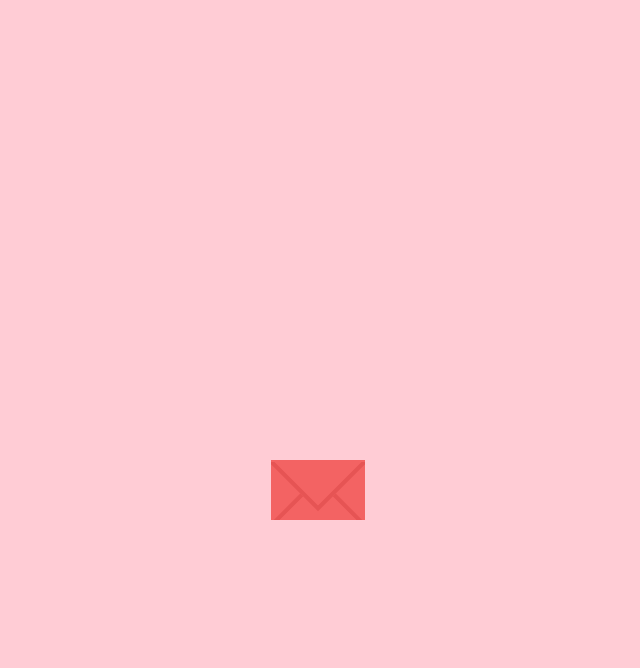
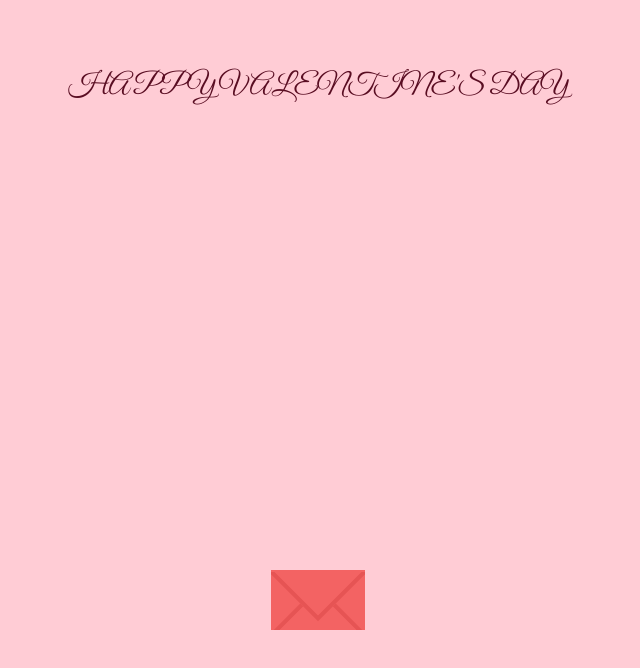
Before and after one commit to cherymochi/valentine-site, a plain HTML site: page yes.html in a window 1280 px wide. Shown: the whole page, without its empty margins (322-962 px from the left). Drawn offline with Linux system fonts and the light colour scheme; a web font is replaced by a local one.

Commit message:
yes page and more css

```diff
--- a/css/style.css
+++ b/css/style.css
@@ -52,6 +52,17 @@ body{
     color: var(--heading);
 
     font-family: Great Vibes;
+
+}
+
+.heading_yes{
+    font-size: 1.8rem;
+    color: var(--text-color);
+    text-align: center;
+
+    font-family: Great Vibes;
+
+    margin-top: 5%;
 
 }
 
--- a/yes.html
+++ b/yes.html
@@ -10,6 +10,7 @@
 
 </head>
 <body>
+    <p class="heading_yes">HAPPY VALENTINE'S DAY</p>
     <div class="letter">
         <div class="envelope">
             <div class="envelope-flap"></div>
@@ -19,11 +20,15 @@
         <div class="paper">
             <div class="paper-content">
             <div class="paper-close">x</div>
-            Hey Y'all,</br></br>Have a good day!</br></br>Chris</div>
+            To: Manu</br>
+            You made the right choice. I really enjoyed our day yesterday and I wish I could've given you a better gift, but I hope you tresure this. I love you.<br>
+            </br>XOXO, Lea
+
         </div>
     </div>
 
     <script src="js/script.js">
         </script>
+
 </body>
 </html>
```
